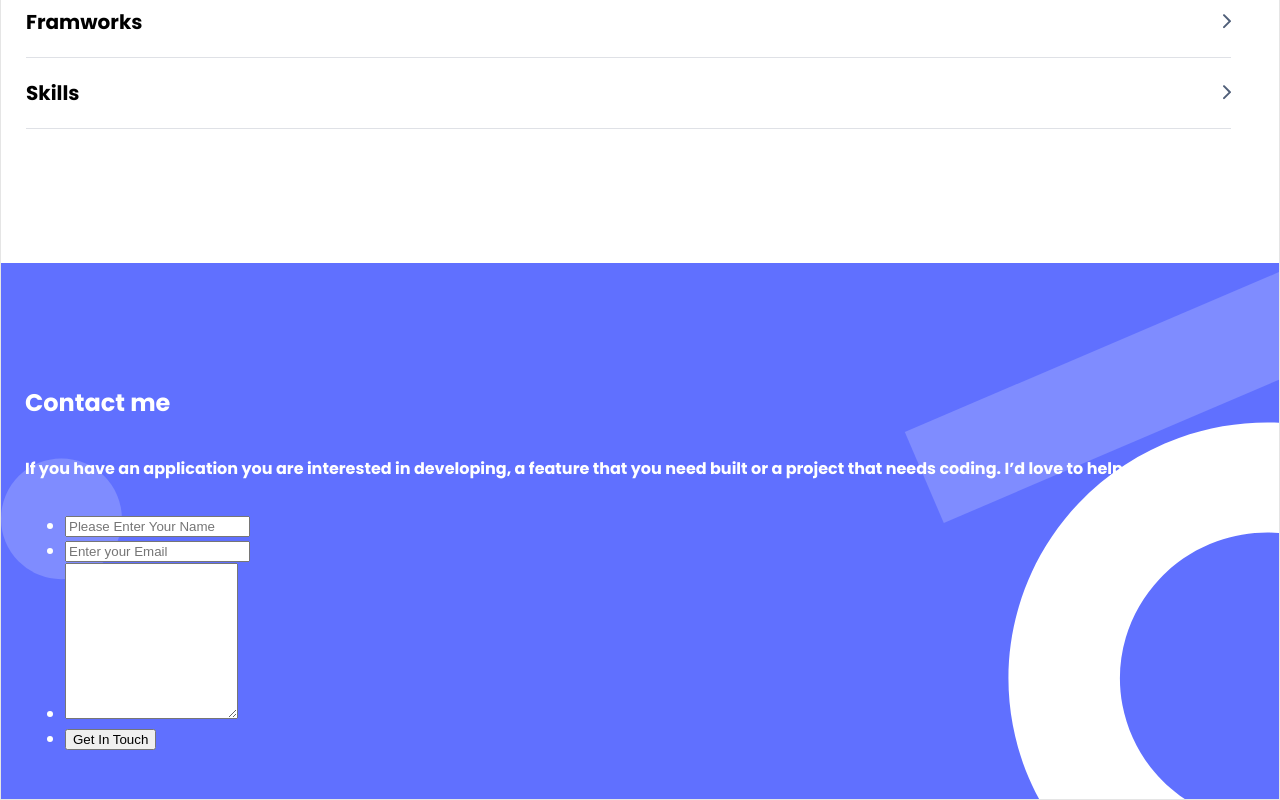
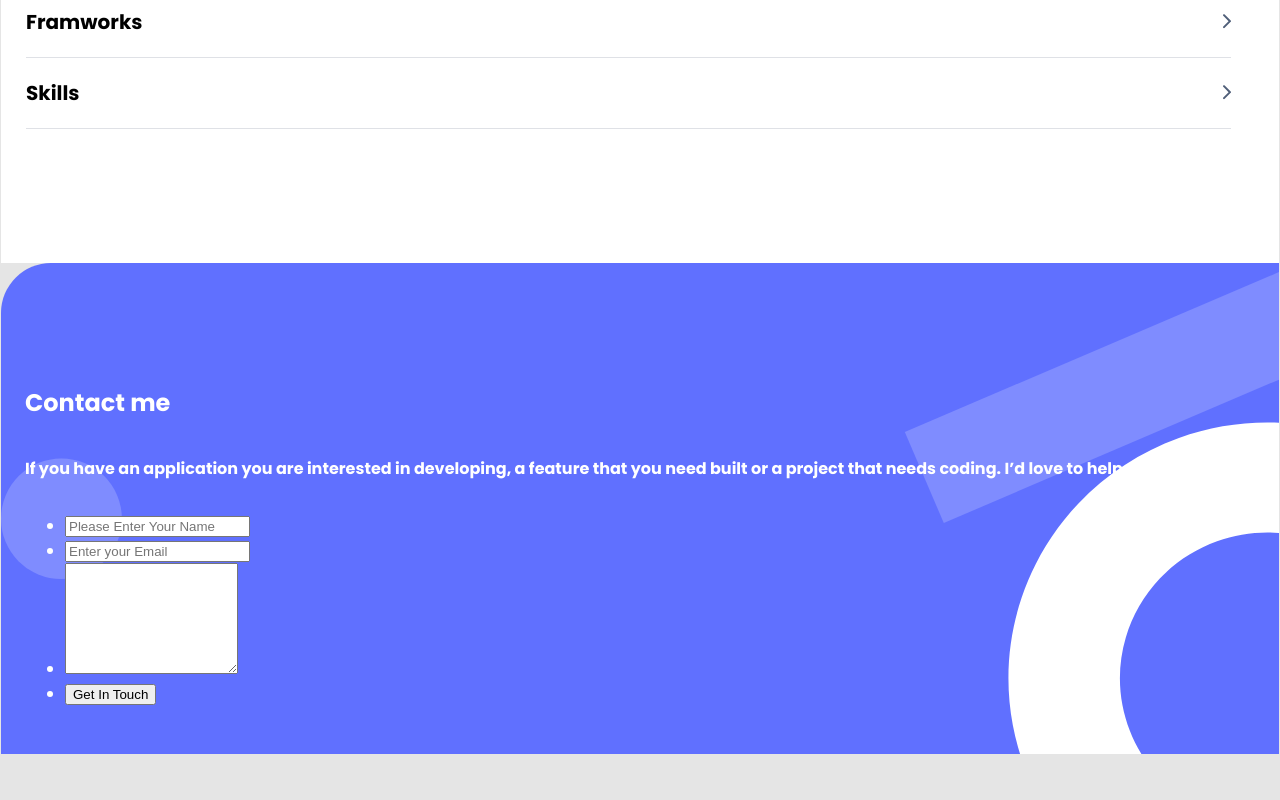
Before and after one commit to V-Blaze/My-Portfolio, a website: page index.html in a window 1280 px wide. Shown: the part 7049-7849 px from the top of the page. After the commit the page ends 7804 px from the top, so only its background shows below. Drawn offline with Linux system fonts and the light colour scheme.

Commit message:
added border radius to form-section css class

```diff
--- a/index.html
+++ b/index.html
@@ -200,7 +200,7 @@
                     <input type="email" name="email" id="email" placeholder="Enter your Email" required>
                 </li>
                 <li>
-                    <textarea name="meassage" id="meassage" cols="19" rows="10" maxlength="500" required></textarea>
+                    <textarea name="meassage" id="meassage" cols="19" rows="7" maxlength="500" required></textarea>
                 </li>
                 <li>
                     <button type="submit">Get In Touch</button>
--- a/style.css
+++ b/style.css
@@ -303,6 +303,7 @@ body {
   background-image: url('./assets/images/contact-form-shapes-mobile.svg');
   background-size: cover;
   padding: 103px 24px 32px 24px;
+  border-top-left-radius: 50px;
 }
 
 .project-button:hover,
```
